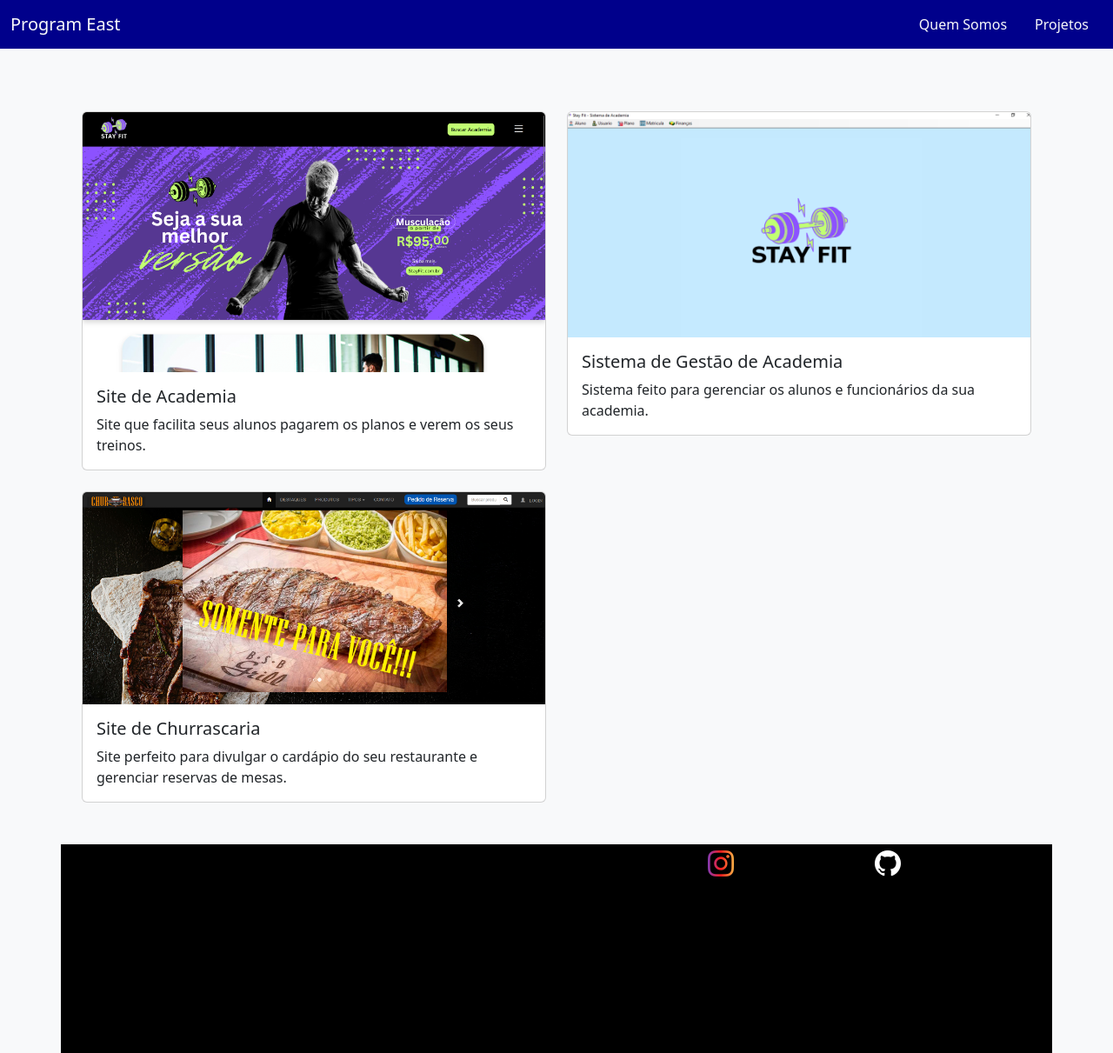
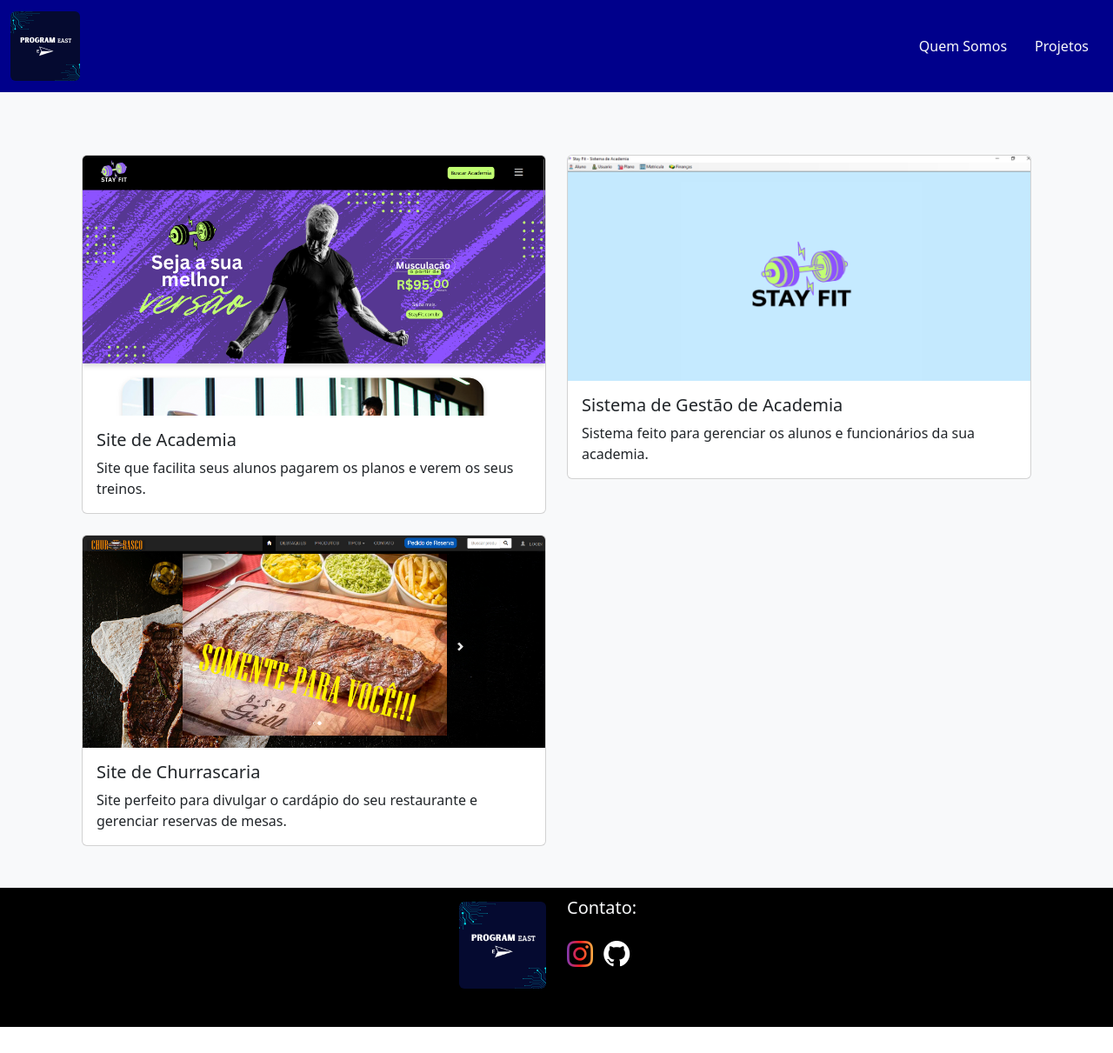
Before and after one commit to ProgramEast/portfolio, a PHP site: page / in a window 1280 px wide. Shown: the whole page at 87% size. After the commit the page ends 1181 px from the top, so only its background shows below. Run offline with PHP 8.4, Linux system fonts and the light colour scheme.

Commit message:
adicionando logo provisória no menu e rodapé

```diff
--- a/menu.php
+++ b/menu.php
@@ -1,6 +1,6 @@
-<div class="navbar navbar-expand-lg" style="background-color:darkblue">
+<div class="navbar navbar-expand-lg position-static" style="background-color:darkblue">
     <div class="container-fluid">
-        <a class="navbar-brand text-light" href="#">Program East</a>
+        <a class="navbar-brand text-light" href="#"><img class="rounded float-end" src="img/logo_program_east.png" height="80px" width="80px" alt="Program East"></a>
 
         <div class="collapse navbar-collapse d-flex justify-content-end">
             <a href="#" class="text-light link-offset-2 link-underline link-underline-opacity-0 mx-3">Quem Somos</a>
--- a/rodape.php
+++ b/rodape.php
@@ -9,19 +9,27 @@
         background-image: linear-gradient(to right, #833ab4, #fd1d1d, #fcb045);
     }
 
-    .bi:hover{
+    .bi:hover {
         zoom: 150%;
         /* transform: scale(2.2); */
         transition: 0.5s;
     }
 </style>
 
-<div class="container bg-black" style="height: 30vh;">
+<div class="container-fluid bg-black" style="height: 20vh;">
     <div class="row">
-        <div class="col-6"></div>
-        <div class="col-6 d-flex justify-content-evenly">
-            <a href="https://www.instagram.com/program_east/" target="_blank"><i class="bi bi-instagram"></i></a>
-            <a href="https://github.com/ProgramEast" target="_blank"><i class="bi bi-github text-white"></i></a>
+        <div class="col-6">
+            <!-- Logo -->
+            <a href="#"><img class="rounded float-end mt-3" src="img/logo_program_east.png" height="100px" width="100px" alt="Program East"></a>
+        </div>
+        <div class="col-6">
+            <p class="text-light fs-5 mt-2">Contato:</p>
+
+            <!-- icones para o contato -->
+            <div>
+                <a href="https://instagram.com/program_east/" target="_blank"><i class="bi bi-instagram me-2"></i></a>
+                <a href="https://github.com/ProgramEast" target="_blank"><i class="bi bi-github text-white"></i></a>
+            </div>
         </div>
     </div>
 </div>
```
Also changed, not shown: img/logo_program_east.png (added).
